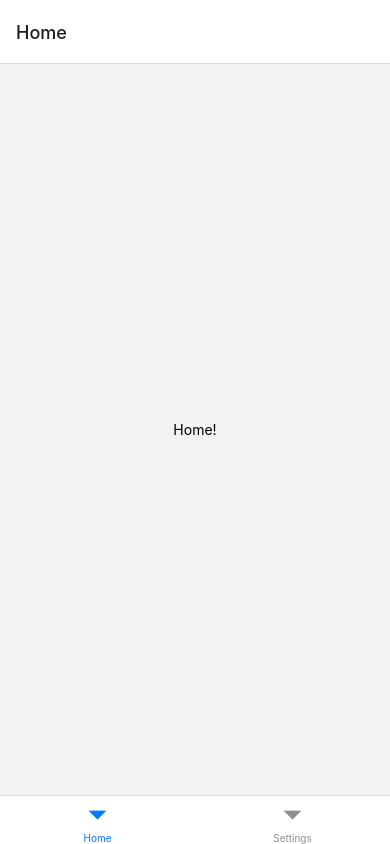
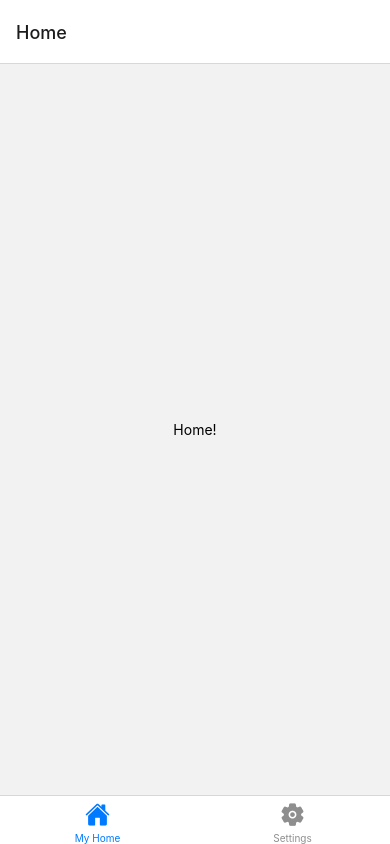
Before and after one commit to curder/expo-demo, a React Native app: screen / in a window 390 px wide. Built offline with nearby package versions, Linux system fonts and the light colour scheme.

Commit message:
Add tabbarIcon

```diff
--- a/App.tsx
+++ b/App.tsx
@@ -2,6 +2,7 @@ import React from 'react';
 import {Text, View} from 'react-native';
 import {NavigationContainer} from '@react-navigation/native';
 import {createBottomTabNavigator} from "@react-navigation/bottom-tabs";
+import {Ionicons} from '@expo/vector-icons';
 
 function HomeScreen() {
     return (
@@ -24,9 +25,21 @@ const Tab = createBottomTabNavigator();
 export default function App() {
     return (
         <NavigationContainer>
-            <Tab.Navigator>
-                <Tab.Screen name="Home" component={HomeScreen}/>
-                <Tab.Screen name="Settings" component={SettingsScreen}/>
+            <Tab.Navigator screenOptions={({route}) => ({
+                tabBarIcon: ({focused, color, size}) => {
+                    let iconName = "";
+
+                    if (route.name === 'Home') {
+                        iconName = "home"
+                    } else if (route.name === 'Settings') {
+                        iconName = "settings"
+                    }
+
+                    return <Ionicons name={iconName} size={size} color={color}/>;
+                },
+            })}>
+                <Tab.Screen name="Home" component={HomeScreen} options={{tabBarLabel: 'My Home'}}/>
+                <Tab.Screen name="Settings" component={SettingsScreen} options={{ tabBarLabel: 'Settings'}}/>
             </Tab.Navigator>
         </NavigationContainer>
     );
--- a/package.json
+++ b/package.json
@@ -10,6 +10,7 @@
     "eject": "expo eject"
   },
   "dependencies": {
+    "@expo/vector-icons": "^12.0.5",
     "@react-navigation/bottom-tabs": "^6.0.9",
     "@react-navigation/native": "^6.0.6",
     "expo": "~43.0.2",
```
Also changed, not shown: 1 other file (tests, documents, lock files or other folders).
